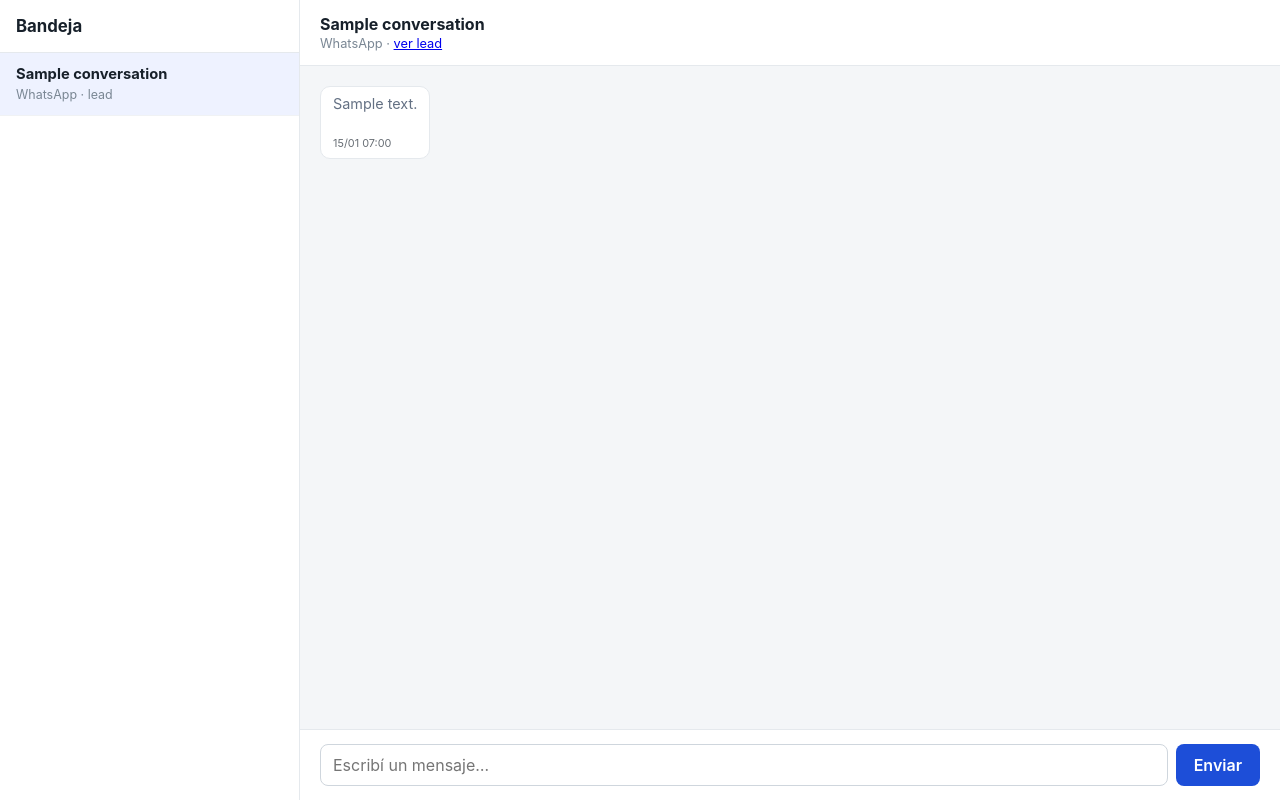
After one commit to Koreskill/Whatsapp-Koreskill-2026, a Django app: page /chat/1/ in a window 1280 px wide. The commit adds this page. Run offline with Django 5.2, Linux system fonts and the light colour scheme; a user stored in the database is signed in; tables that the repository leaves empty hold one stand-in row (values such as "Sample post"); some libraries are stand-ins or nearby versions.

Commit message:
Agregar vista propia de chat (Django Templates + HTMX)
Reemplaza el admin como interfaz de uso diario para conversaciones:
/chat/ lista las conversaciones, /chat/<id>/ muestra el hilo, y
responder postea via HTMX a /chat/<id>/send/ sin recargar la pagina.
Reusa send_message() de crm/zernio.py, ya probado en el admin.

base.html suma un bloque extra_head y una clase de body opcional
("app") para que estas paginas usen todo el ancho en vez de la
tarjeta centrada del login.

Co-Authored-By: Claude Sonnet 5 <noreply@anthropic.com>

```diff
--- a/crm/urls.py
+++ b/crm/urls.py
@@ -1,7 +1,10 @@
 from django.urls import path
 
-from . import webhooks
+from . import views, webhooks
 
 urlpatterns = [
     path("webhooks/zernio/", webhooks.zernio_webhook, name="zernio-webhook"),
+    path("chat/", views.chat_list, name="chat-list"),
+    path("chat/<int:pk>/", views.chat_detail, name="chat-detail"),
+    path("chat/<int:pk>/send/", views.chat_send, name="chat-send"),
 ]
--- /dev/null
+++ b/crm/views.py
@@ -0,0 +1,70 @@
+from django.contrib.auth.decorators import login_required
+from django.http import HttpResponseBadRequest
+from django.shortcuts import get_object_or_404, render
+from django.utils import timezone
+
+from .models import Conversation, Message
+from .zernio import ZernioError, send_message as send_zernio_message
+
+
+def _conversations_qs():
+    return Conversation.objects.select_related("lead").order_by("-last_message_at")
+
+
+@login_required
+def chat_list(request):
+    return render(
+        request,
+        "crm/chat_list.html",
+        {"conversations": _conversations_qs(), "conversation": None},
+    )
+
+
+@login_required
+def chat_detail(request, pk):
+    conversation = get_object_or_404(Conversation, pk=pk)
+    return render(
+        request,
+        "crm/chat_detail.html",
+        {
+            "conversation": conversation,
+            "conversations": _conversations_qs(),
+            "thread": conversation.messages.all(),
+        },
+    )
+
+
+@login_required
+def chat_send(request, pk):
+    if request.method != "POST":
+        return HttpResponseBadRequest()
+
+    conversation = get_object_or_404(Conversation, pk=pk)
+    text = request.POST.get("text", "").strip()
+    send_error = None
+
+    if text:
+        try:
+            message_id = send_zernio_message(
+                conversation_id=conversation.zernio_conversation_id,
+                account_id=conversation.zernio_account_id,
+                text=text,
+            )
+        except ZernioError as exc:
+            send_error = str(exc)
+        else:
+            Message.objects.create(
+                conversation=conversation,
+                zernio_message_id=message_id or None,
+                direction=Message.Direction.OUT,
+                text=text,
+                sent_at=timezone.now(),
+            )
+            conversation.last_message_at = timezone.now()
+            conversation.save(update_fields=["last_message_at"])
+
+    return render(
+        request,
+        "crm/_messages.html",
+        {"thread": conversation.messages.all(), "send_error": send_error},
+    )
--- a/templates/base.html
+++ b/templates/base.html
@@ -17,9 +17,12 @@
         input:focus { outline: 3px solid #dbeafe; border-color: #2563eb; }
         button { width: 100%; margin-top: 22px; border: 0; border-radius: 8px; padding: 12px; background: #1d4ed8; color: white; font: inherit; font-weight: 700; cursor: pointer; }
         .errorlist { color: #b42318; padding-left: 20px; }
+        /* Páginas "app" (chat, etc.) usan todo el ancho en vez de la tarjeta centrada del login. */
+        body.app main { display: block; place-items: initial; padding: 0; min-height: 100vh; }
     </style>
+    {% block extra_head %}{% endblock %}
 </head>
-<body>
+<body class="{% block body_class %}{% endblock %}">
     <main>{% block content %}{% endblock %}</main>
 </body>
 </html>
--- /dev/null
+++ b/templates/crm/_conversations.html
@@ -0,0 +1,13 @@
+{% load static %}
+<ul class="conv-list">
+    {% for c in conversations %}
+    <li class="conv-item{% if conversation and conversation.pk == c.pk %} active{% endif %}">
+        <a href="{% url 'chat-detail' c.pk %}">
+            <strong>{{ c }}</strong>
+            <span class="conv-meta">{{ c.get_platform_display|default:c.platform }}{% if c.lead %} · lead{% endif %}</span>
+        </a>
+    </li>
+    {% empty %}
+    <li class="conv-empty">Todavía no llegó ninguna conversación.</li>
+    {% endfor %}
+</ul>
--- /dev/null
+++ b/templates/crm/_messages.html
@@ -0,0 +1,11 @@
+{% for m in thread %}
+<div class="msg msg-{{ m.direction }}">
+    <p>{{ m.text }}</p>
+    <span class="msg-meta">{{ m.sent_at|default:m.created_at|date:"d/m H:i" }}</span>
+</div>
+{% empty %}
+<p class="thread-empty">Todavía no hay mensajes en esta conversación.</p>
+{% endfor %}
+{% if send_error %}
+<p class="send-error">No se pudo enviar: {{ send_error }}</p>
+{% endif %}
--- /dev/null
+++ b/templates/crm/chat_base.html
@@ -0,0 +1,44 @@
+{% extends "base.html" %}
+
+{% block body_class %}app{% endblock %}
+
+{% block extra_head %}
+<script src="https://unpkg.com/htmx.org@1.9.12" defer></script>
+<style>
+  .chat-layout { display: flex; height: 100vh; }
+  .chat-sidebar { width: 300px; flex-shrink: 0; background: #fff; border-right: 1px solid #e5e9ed; overflow-y: auto; }
+  .chat-sidebar h1 { font-size: 1.05rem; margin: 0; padding: 16px; border-bottom: 1px solid #e5e9ed; }
+  .conv-list { list-style: none; margin: 0; padding: 0; }
+  .conv-item a { display: block; padding: 12px 16px; text-decoration: none; color: inherit; border-bottom: 1px solid #f0f2f4; }
+  .conv-item a:hover, .conv-item.active a { background: #eef2ff; }
+  .conv-item strong { display: block; font-size: .92rem; }
+  .conv-meta { font-size: .78rem; color: #7a8794; }
+  .conv-empty { padding: 16px; color: #7a8794; font-size: .85rem; }
+  .chat-main { flex: 1; display: flex; flex-direction: column; min-width: 0; }
+  .chat-header { padding: 14px 20px; border-bottom: 1px solid #e5e9ed; background: #fff; }
+  .chat-header h2 { margin: 0; font-size: 1rem; }
+  .chat-header p { margin: 2px 0 0; font-size: .8rem; color: #7a8794; }
+  #thread-messages { flex: 1; overflow-y: auto; padding: 20px; display: flex; flex-direction: column; gap: 8px; background: #f4f6f8; }
+  .msg { max-width: 60%; padding: 8px 12px; border-radius: 10px; font-size: .9rem; }
+  .msg-in { align-self: flex-start; background: #fff; border: 1px solid #e5e9ed; }
+  .msg-out { align-self: flex-end; background: #1d4ed8; color: #fff; }
+  .msg-meta { display: block; font-size: .68rem; opacity: .65; margin-top: 4px; }
+  .thread-empty, .chat-empty { color: #7a8794; padding: 24px; }
+  .send-error { color: #b42318; font-size: .82rem; padding: 0 20px 8px; }
+  .composer { display: flex; gap: 8px; padding: 14px 20px; border-top: 1px solid #e5e9ed; background: #fff; }
+  .composer input { flex: 1; border: 1px solid #cfd6dd; border-radius: 8px; padding: 10px 12px; font: inherit; }
+  .composer button { border: 0; border-radius: 8px; padding: 10px 18px; background: #1d4ed8; color: #fff; font: inherit; font-weight: 600; cursor: pointer; width: auto; margin: 0; }
+</style>
+{% endblock %}
+
+{% block content %}
+<div class="chat-layout">
+    <aside class="chat-sidebar">
+        <h1>Bandeja</h1>
+        {% include "crm/_conversations.html" %}
+    </aside>
+    <section class="chat-main">
+        {% block chat_main %}{% endblock %}
+    </section>
+</div>
+{% endblock %}
--- /dev/null
+++ b/templates/crm/chat_detail.html
@@ -0,0 +1,27 @@
+{% extends "crm/chat_base.html" %}
+
+{% block title %}{{ conversation }} | CRM Inmobiliario{% endblock %}
+
+{% block chat_main %}
+<header class="chat-header">
+    <h2>{{ conversation }}</h2>
+    <p>
+        {{ conversation.get_platform_display|default:conversation.platform }}
+        {% if conversation.lead %} · <a href="{% url 'admin:crm_lead_change' conversation.lead_id %}">ver lead</a>{% endif %}
+    </p>
+</header>
+<div id="thread-messages">
+    {% include "crm/_messages.html" %}
+</div>
+<form
+    class="composer"
+    hx-post="{% url 'chat-send' conversation.pk %}"
+    hx-target="#thread-messages"
+    hx-swap="innerHTML"
+    hx-on::after-request="this.reset()"
+>
+    {% csrf_token %}
+    <input type="text" name="text" placeholder="Escribí un mensaje…" autocomplete="off" required>
+    <button type="submit">Enviar</button>
+</form>
+{% endblock %}
```
Also changed, not shown: crm/tests.py (+59 -1 lines), templates/crm/chat_list.html (added, +7 -0 lines).
